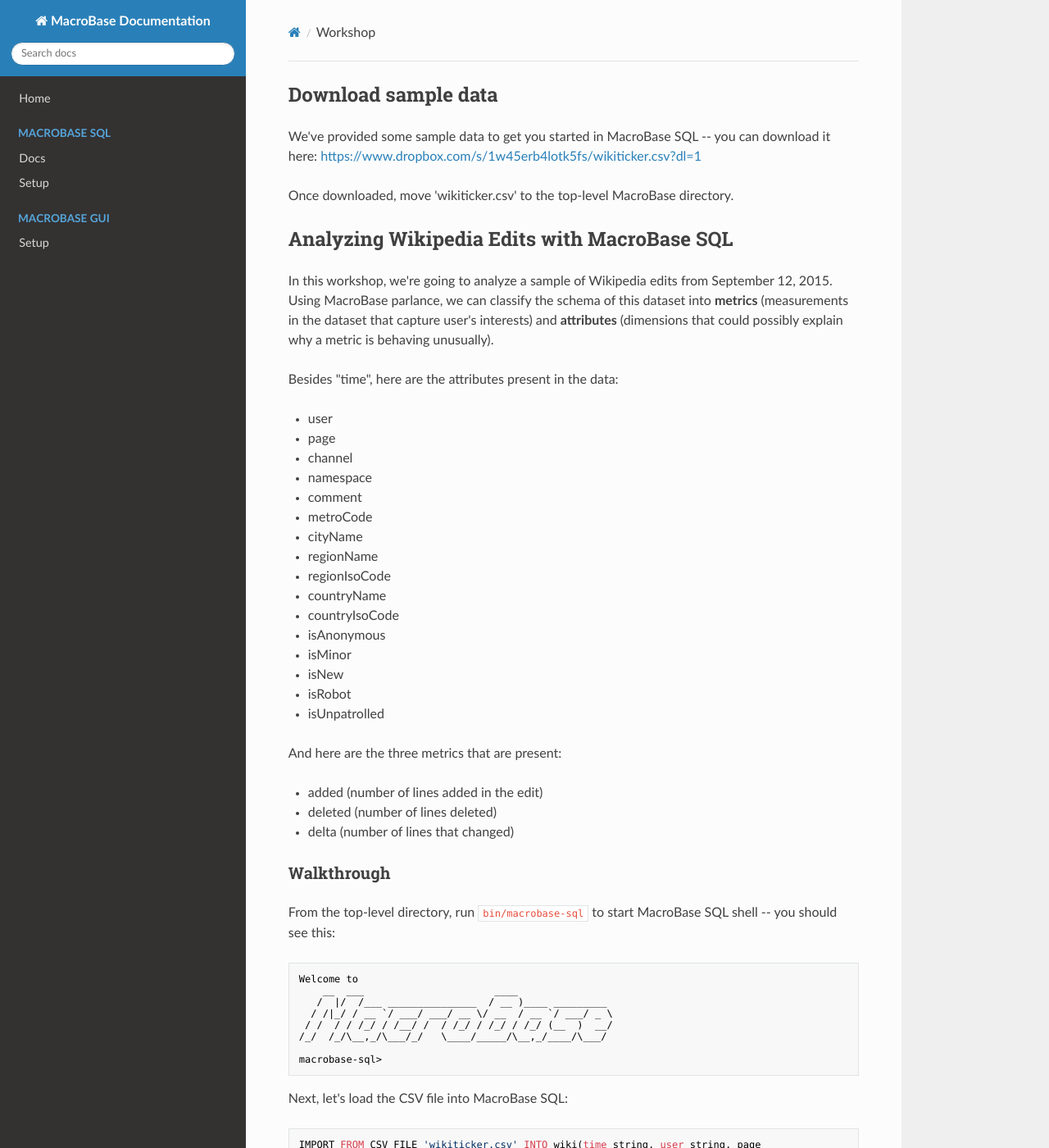
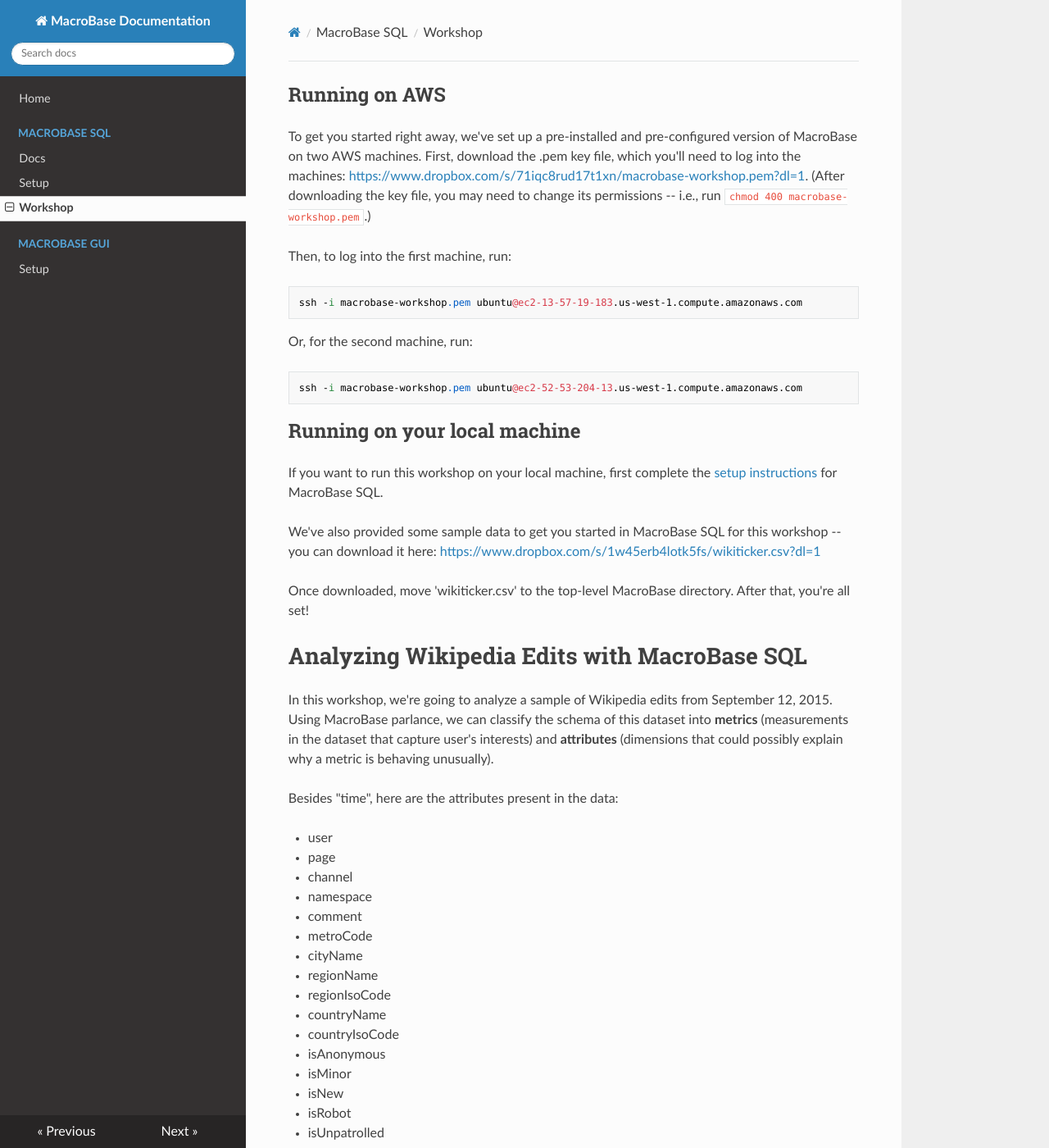
Before and after one commit to stanford-futuredata/macrobase, an MkDocs documentation site: the page built from docs/source/sql/workshop.md, in a window 1280 px wide and 1400 px high. Shown: the whole window at 82% size. Built offline with MkDocs 1.6.1, drawn with Linux system fonts in a browser that asks for light colours; nearby versions of some CDN libraries; old or Windows-style settings are respelled for this version of MkDocs; some of the changed text lies outside the part shown.

Commit message:
published workshop

````diff
--- a/docs/mkdocs.yml
+++ b/docs/mkdocs.yml
@@ -6,6 +6,7 @@
   - MacroBase SQL:
     - 'Docs': 'sql/docs.md'
     - 'Setup': 'sql/setup.md'
+    - 'Workshop': 'sql/workshop.md'
   - MacroBase GUI:
     - 'Setup': 'gui/setup.md'
 
--- a/docs/source/sql/workshop.md
+++ b/docs/source/sql/workshop.md
@@ -1,11 +1,34 @@
-## Download sample data
+## Running on AWS
 
-We've provided some sample data to get you started in MacroBase SQL -- you can download it here:
+To get you started right away, we've set up a pre-installed and pre-configured
+version of MacroBase on two AWS machines. First, download the .pem key file,
+which you'll need to log into the machines: <https://www.dropbox.com/s/71iqc8rud17t1xn/macrobase-workshop.pem?dl=1>.
+(After downloading the key file, you may need to change its permissions -- i.e., run `chmod 400 macrobase-workshop.pem`.)
+
+Then, to log into the first machine, run:
+
+```
+ssh -i macrobase-workshop.pem ubuntu@ec2-13-57-19-183.us-west-1.compute.amazonaws.com
+```
+
+Or, for the second machine, run:
+
+```
+ssh -i macrobase-workshop.pem ubuntu@ec2-52-53-204-13.us-west-1.compute.amazonaws.com
+```
+
+## Running on your local machine
+
+If you want to run this workshop on your local machine, first complete the
+[setup instructions](/docs/sql/setup/) for MacroBase SQL.
+
+We've also provided some sample data to get you started in MacroBase SQL for this
+workshop -- you can download it here:
 <https://www.dropbox.com/s/1w45erb4lotk5fs/wikiticker.csv?dl=1>
 
-Once downloaded, move 'wikiticker.csv' to the top-level MacroBase directory.
+Once downloaded, move 'wikiticker.csv' to the top-level MacroBase directory. After that, you're all set!
 
-## Analyzing Wikipedia Edits with MacroBase SQL
+# Analyzing Wikipedia Edits with MacroBase SQL
 
 In this workshop, we're going to analyze a sample of Wikipedia edits from
 September 12, 2015.  Using MacroBase parlance, we can classify the schema of
@@ -38,7 +61,7 @@
 * deleted (number of lines deleted)
 * delta   (number of lines that changed)
 
-### Walkthrough
+### Getting Started
 
 From the top-level directory, run `bin/macrobase-sql` to start MacroBase
 SQL shell -- you should see this:
@@ -183,6 +206,12 @@
 SELECT *, percentile(deleted) as percentile FROM wiki;
 ```
 
+We can also execute UDFs in the `WHERE` clause to apply custom predicates to our data:
+
+```sql
+SELECT deleted, percentile(deleted) as pct FROM wiki WHERE pct > 0.95;
+```
+
 In the `SPLIT` clause, you can treat the UDF column as any other column:
 ```sql
 SELECT * FROM DIFF
````
